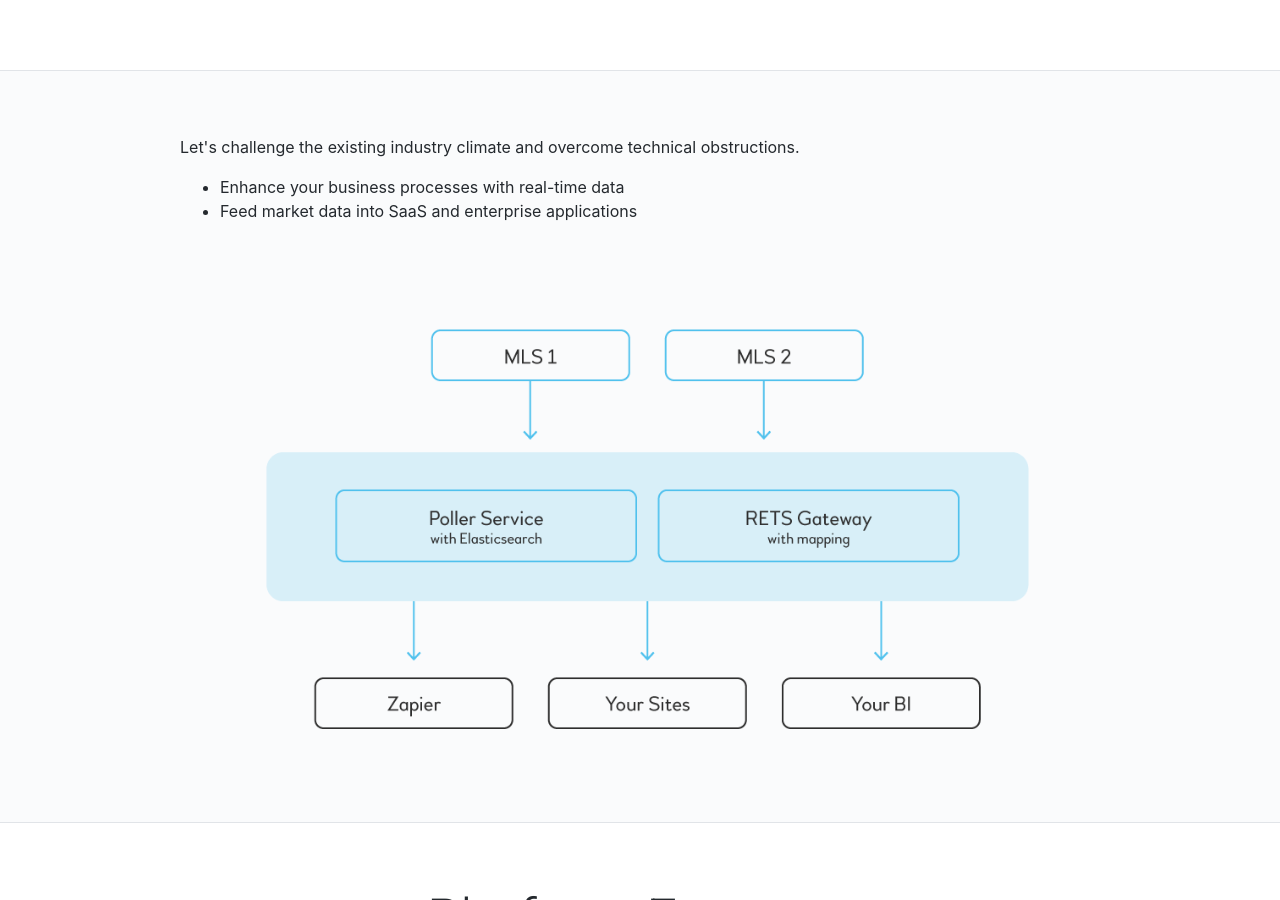
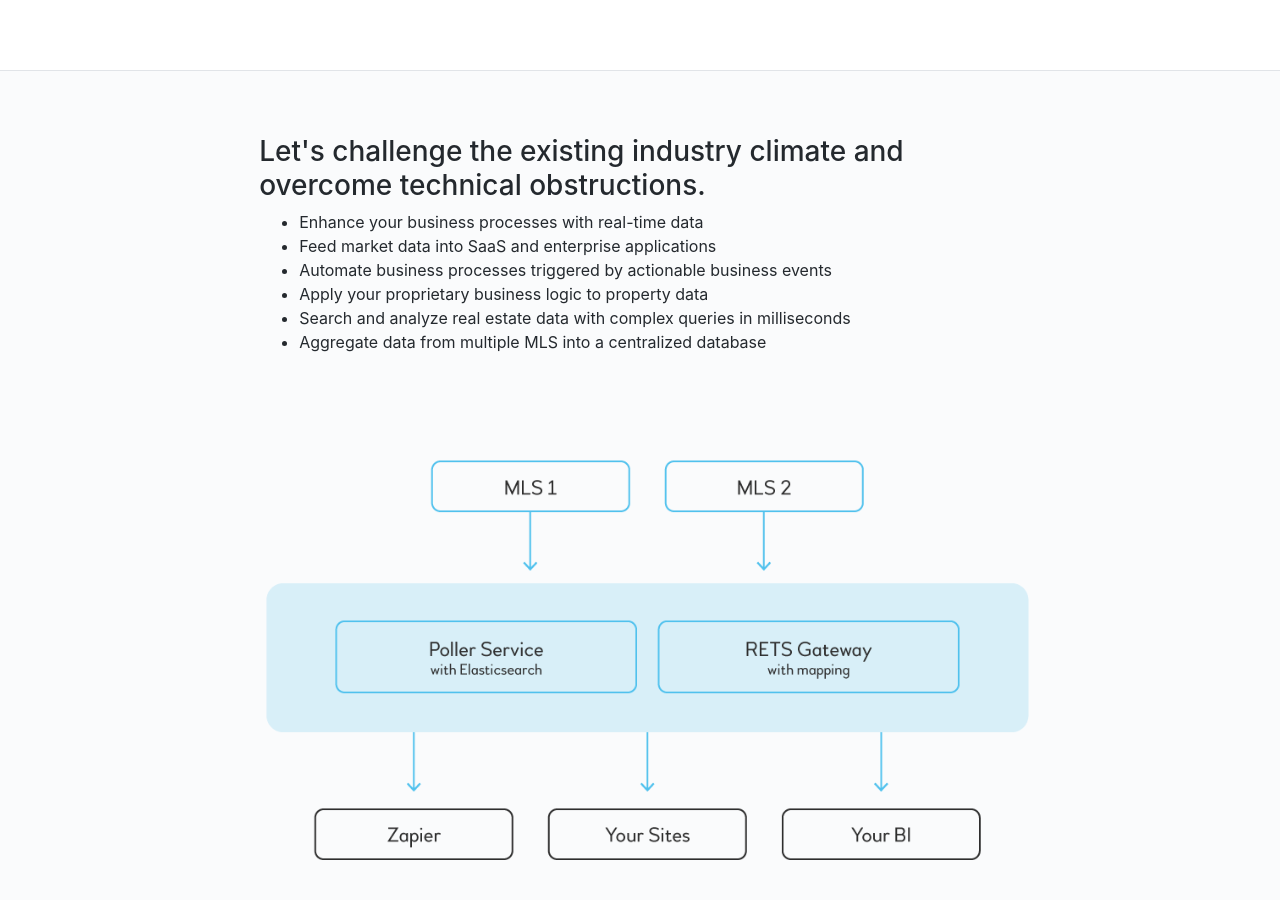
Before and after one commit to boxmls/boxmls.github.io, a Jekyll site: the page built from index.html, in a window 1280 px wide and 900 px high, scrolled down 408 px. Built offline with Jekyll 4.4.1, drawn with Linux system fonts in a browser that asks for light colours; nearby versions of some CDN libraries.

Commit message:
markup fixes

```diff
--- a/index.html
+++ b/index.html
@@ -24,13 +24,17 @@
       <div class="col-md-10 offset-md-1 products-section">
 
         <div class="row justify-content-center">
-          <div class="col-md-12">
-            <p class="description">Let's challenge the existing industry climate and overcome technical obstructions.</p>
+          <div class="col-md-10 offset-md">
+            <h3 >Let's challenge the existing industry climate and overcome technical obstructions.</h3>
           </div>
-          <div class="col-md-12">
+          <div class="col-md-10 offset-md">
             <ul>
               <li>Enhance your business processes with real-time data</li>
               <li>Feed market data into SaaS and enterprise applications</li>
+              <li>Automate business processes triggered by actionable business events</li>
+              <li>Apply your proprietary business logic to property data</li>
+              <li>Search and analyze real estate data with complex queries in milliseconds</li>
+              <li>Aggregate data from multiple MLS into a centralized database</li>
             </ul>
           </div>
         </div>
```
